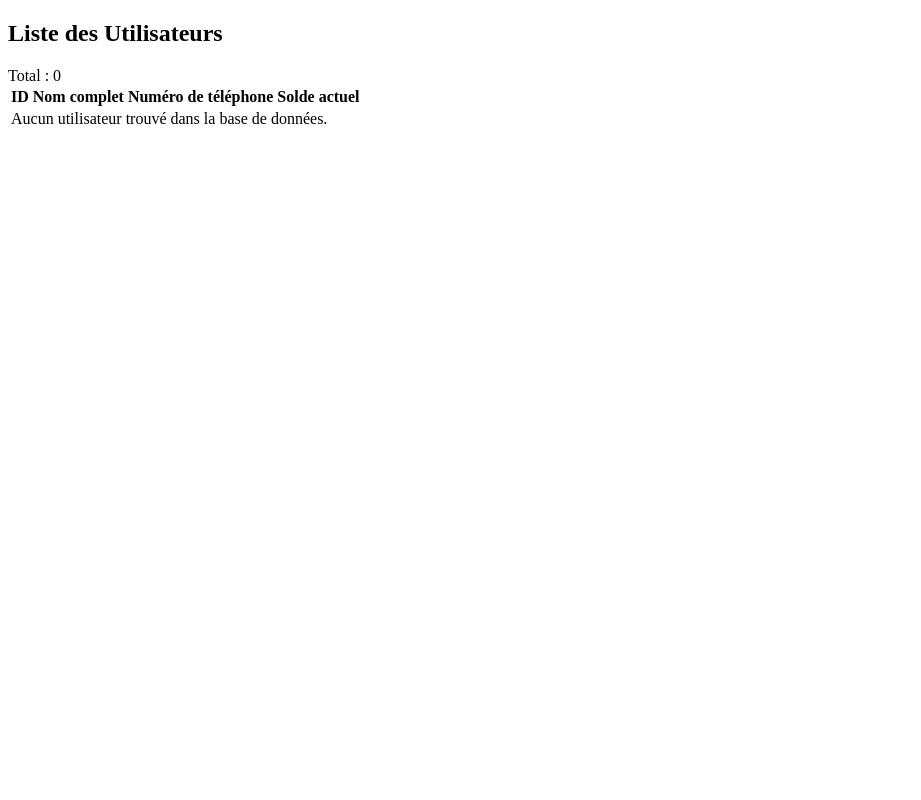
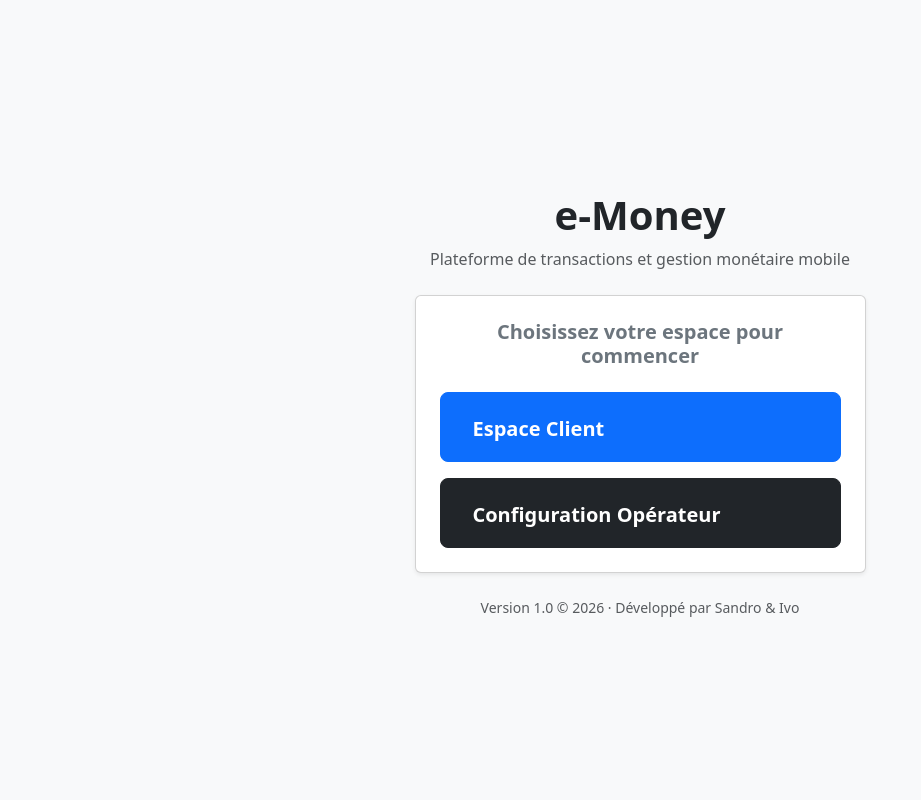
Before and after one commit to Sandro006/Mobile_money, a CodeIgniter 4 app: the page made by app/Views/index.php in a window 1280 px wide. Shown: the whole page, without its empty margins (0-921 px from the left). Run offline with PHP 8.4 and a stand-in for CodeIgniter, Linux system fonts and the light colour scheme; the template is opened without the code that fills it, so the values that code supplies are empty; some libraries are stand-ins or nearby versions.

Commit message:
Choix de cote

```diff
--- a/app/Views/index.php
+++ b/app/Views/index.php
@@ -2,65 +2,57 @@
 <html lang="fr">
 <head>
     <meta charset="UTF-8">
-    <title>Gestion des Utilisateurs</title>
+    <meta name="viewport" content="width=device-width, initial-scale=1.0">
+    <title>Bienvenue sur e-Money</title>
+    <!-- Liens vers vos assets locaux dans public/assets/ -->
+    <link href="<?= base_url('assets/css/bootstrap.min.css') ?>" rel="stylesheet">
+    <link href="<?= base_url('assets/css/bootstrap-icons.css') ?>" rel="stylesheet">
 </head>
-<body class="bg-light">
+<body class="bg-light d-flex align-items-center" style="min-height: 100vh;">
 
-<div class="container mt-5">
-    <div class="d-flex justify-content-between align-items-center mb-4">
-        <h2><i class="bi bi-people-fill"></i> Liste des Utilisateurs</h2>
-        <span class="badge bg-primary fs-6">
-            Total : <?= count($utilisateurs) ?>
-        </span>
-    </div>
+<div class="container text-center">
+    <div class="row justify-content-center">
+        <div class="col-md-7 col-lg-5">
 
-    <div class="card shadow-sm">
-        <div class="card-body p-0">
-            <div class="table-responsive">
-                <table class="table table-hover table-striped mb-0">
-                    <thead class="table-dark">
-                        <tr>
-                            <th scope="col" class="ps-4">ID</th>
-                            <th scope="col">Nom complet</th>
-                            <th scope="col">Numéro de téléphone</th>
-                            <th scope="col" class="text-end pe-4">Solde actuel</th>
-                        </tr>
-                    </thead>
-                    <tbody>
-                        <?php if (!empty($utilisateurs) && is_array($utilisateurs)): ?>
-                            <?php foreach ($utilisateurs as $user): ?>
-                                <tr>
-                                    <!-- Adaptation automatique selon que vos données soient des objets ou des tableaux -->
-                                    <td class="ps-4 text-muted">
-                                        <?= is_object($user) ? $user->id_utilisateur : $user['id_utilisateur'] ?>
-                                    </td>
-                                    <td class="fw-bold">
-                                        <?= esc(is_object($user) ? $user->nom_utilisateur : $user['nom_utilisateur']) ?>
-                                    </td>
-                                    <td>
-                                        <span class="badge bg-secondary font-monospace">
-                                            <?= esc(is_object($user) ? $user->numero_utilisateur : $user['numero_utilisateur']) ?>
-                                        </span>
-                                    </td>
-                                    <td class="text-end pe-4 fw-bold text-success">
-                                        <!-- Formatage monétaire en Ariary (Ar) -->
-                                        <?= number_format(is_object($user) ? $user->solde_utilisateur : $user['solde_utilisateur'], 2, ',', ' ') ?> Ar
-                                    </td>
-                                </tr>
-                            <?php endforeach; ?>
-                        <?php else: ?>
-                            <tr>
-                                <td colspan="4" class="text-center py-4 text-muted">
-                                    Aucun utilisateur trouvé dans la base de données.
-                                </td>
-                            </tr>
-                        <?php endif; ?>
-                    </tbody>
-                </table>
+            <!-- Logo / Icône de l'application -->
+            <div class="mb-4">
+                <i class="bi bi-wallet2 text-primary" style="font-size: 4rem;"></i>
+                <h1 class="fw-bold mt-2">e-Money</h1>
+                <p class="text-muted">Plateforme de transactions et gestion monétaire mobile</p>
             </div>
+
+            <div class="card p-4 shadow-sm bg-white mb-4">
+                <h5 class="fw-bold mb-4 text-secondary">Choisissez votre espace pour commencer</h5>
+
+                <div class="d-grid gap-3">
+                    <!-- Bouton Espace Client -->
+                    <a href="/login" class="btn btn-primary btn-lg p-3 fw-bold text-start d-flex align-items-center justify-content-between">
+                        <div>
+                            <i class="bi bi-person-circle me-3 fs-4"></i>
+                            <span>Espace Client</span>
+                        </div>
+                        <i class="bi bi-chevron-right"></i>
+                    </a>
+
+                    <!-- Bouton Espace Opérateur -->
+                    <a href="/prefixe" class="btn btn-dark btn-lg p-3 fw-bold text-start d-flex align-items-center justify-content-between">
+                        <div>
+                            <i class="bi bi-gear-fill me-3 fs-4 text-warning"></i>
+                            <span>Configuration Opérateur</span>
+                        </div>
+                        <i class="bi bi-chevron-right"></i>
+                    </a>
+                </div>
+            </div>
+
+            <div class="text-muted small">
+                Version 1.0 &copy; <?= date('Y') ?> &middot; Développé par Sandro & Ivo
+            </div>
+
         </div>
     </div>
 </div>
 
+<script src="<?= base_url('assets/js/bootstrap.bundle.min.js') ?>"></script>
 </body>
 </html>
```
Also changed, not shown: app/Controllers/Home.php (+1 -6 lines).
